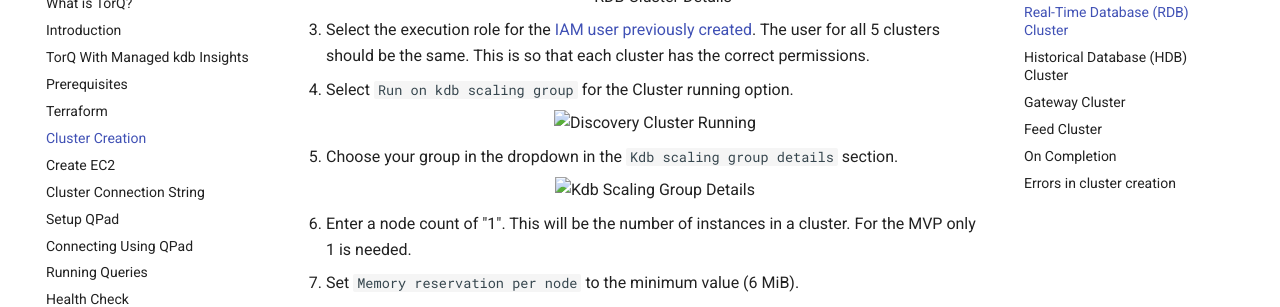
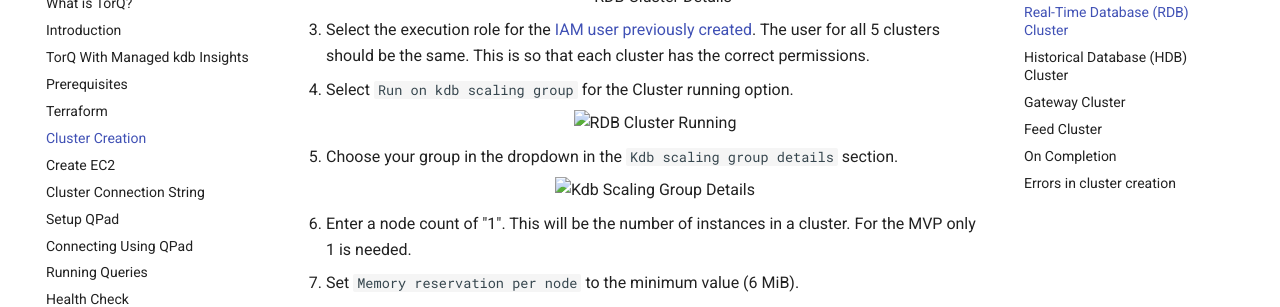
Before and after one commit to DataIntellectTech/TorQ-Amazon-FinSpace-Starter-Pack, an MkDocs documentation site: the page built from docs/06-clustercreation.md, in a window 1280 px wide and 900 px high, scrolled down 2195 px. Shown: the part 150-457 px from the top of the window. Built offline with MkDocs 1.6.1 and Material for MkDocs 9.7.7, drawn with Linux system fonts in a browser that asks for light colours; comment, search, counter and statistics services are not loaded.

Commit message:
Fix alt text

```diff
--- a/docs/06-clustercreation.md
+++ b/docs/06-clustercreation.md
@@ -118,7 +118,7 @@ For these clusters, you will require:
 4. Select `Run on kdb scaling group` for the Cluster running option.
 
     <p style="text-align: center">
-        <img src="workshop/graphics/discovery_cluster_running.png" alt="Discovery Cluster Running" width="90%"/>
+        <img src="workshop/graphics/discovery_cluster_running.png" alt="RDB Cluster Running" width="90%"/>
     </p>
 
 5. Choose your group in the dropdown in the `Kdb scaling group details` section.
@@ -187,7 +187,7 @@ For these clusters, you will require:
 4. Select `Run on kdb scaling group` for the Cluster running option.
 
     <p style="text-align: center">
-        <img src="workshop/graphics/discovery_cluster_running.png" alt="Discovery Cluster Running" width="90%"/>
+        <img src="workshop/graphics/discovery_cluster_running.png" alt="HDB Cluster Running" width="90%"/>
     </p>
 
 5. Choose your group in the dropdown in the `Kdb scaling group details` section.
@@ -258,7 +258,7 @@ Ensure that the Discovery cluster is in a "Running" state before creating the Ga
 4. Select `Run on kdb scaling group` for the Cluster running option.
 
     <p style="text-align: center">
-        <img src="workshop/graphics/discovery_cluster_running.png" alt="Discovery Cluster Running" width="90%"/>
+        <img src="workshop/graphics/discovery_cluster_running.png" alt="Gateway Cluster Running" width="90%"/>
     </p>
 
 5. Choose your group in the dropdown in the `Kdb scaling group details` section.
@@ -320,7 +320,7 @@ Ensure that the RDB cluster is in a `Running` state before creating the Feed clu
 4. Select `Run on kdb scaling group` for the Cluster running option.
 
     <p style="text-align: center">
-        <img src="workshop/graphics/discovery_cluster_running.png" alt="Discovery Cluster Running" width="90%"/>
+        <img src="workshop/graphics/discovery_cluster_running.png" alt="Feed Cluster Running" width="90%"/>
     </p>
 
 5. Choose your group in the dropdown in the `Kdb scaling group details` section.
@@ -332,7 +332,7 @@ Ensure that the RDB cluster is in a `Running` state before creating the Feed clu
 6. In the `Node details` section, set the `Memory reservation per node` to the minimum allowed (6 MiB) and leave the rest blank.
 
     <p style="text-align: center">
-        <img src="workshop/graphics/discovery_memory_reservation.png" alt="Discovery Memory Reservation" width="90%"/>
+        <img src="workshop/graphics/discovery_memory_reservation.png" alt="Feed Memory Reservation" width="90%"/>
     </p>
 
 7. Leave Tags as empty and select `Next` to go to the next page.
```
